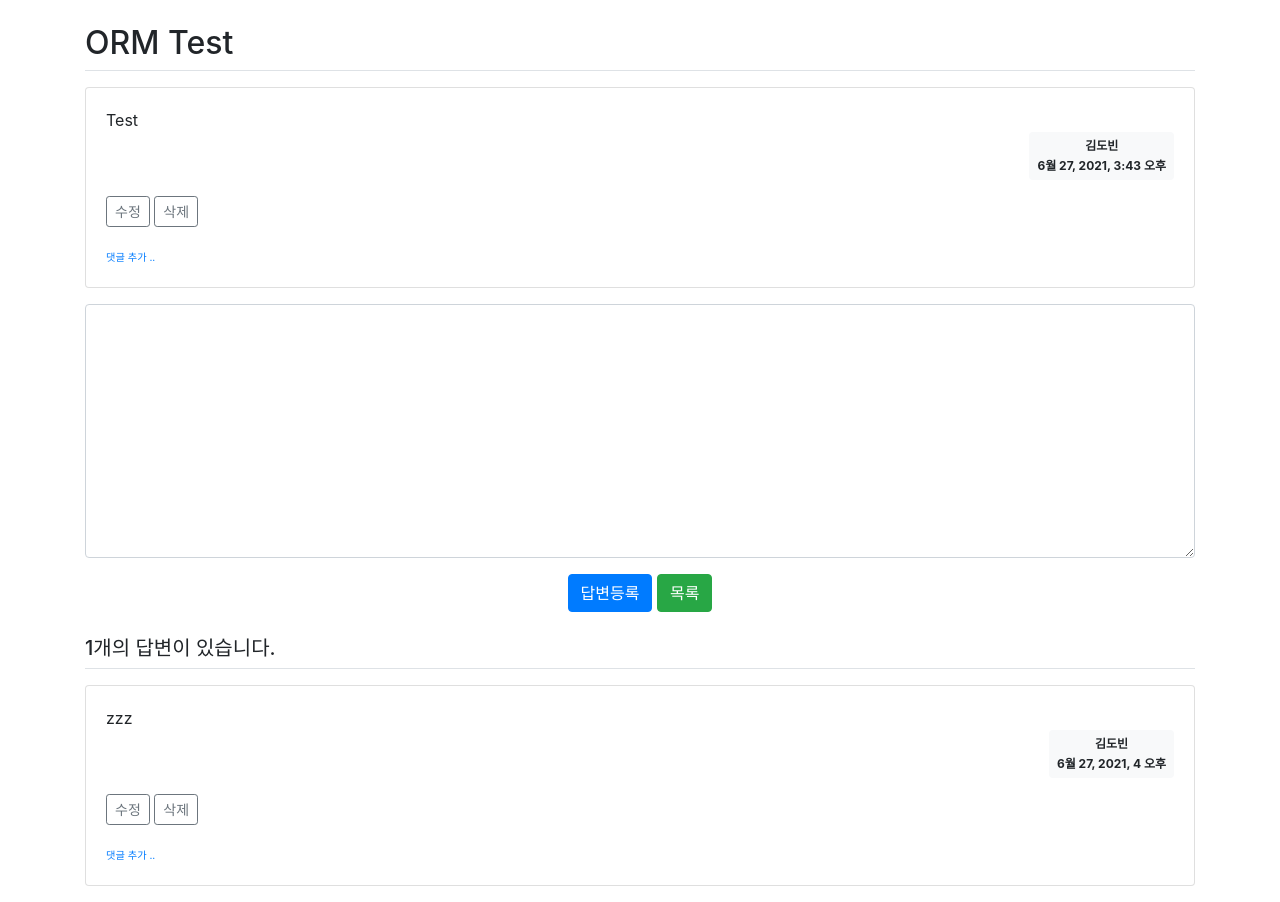
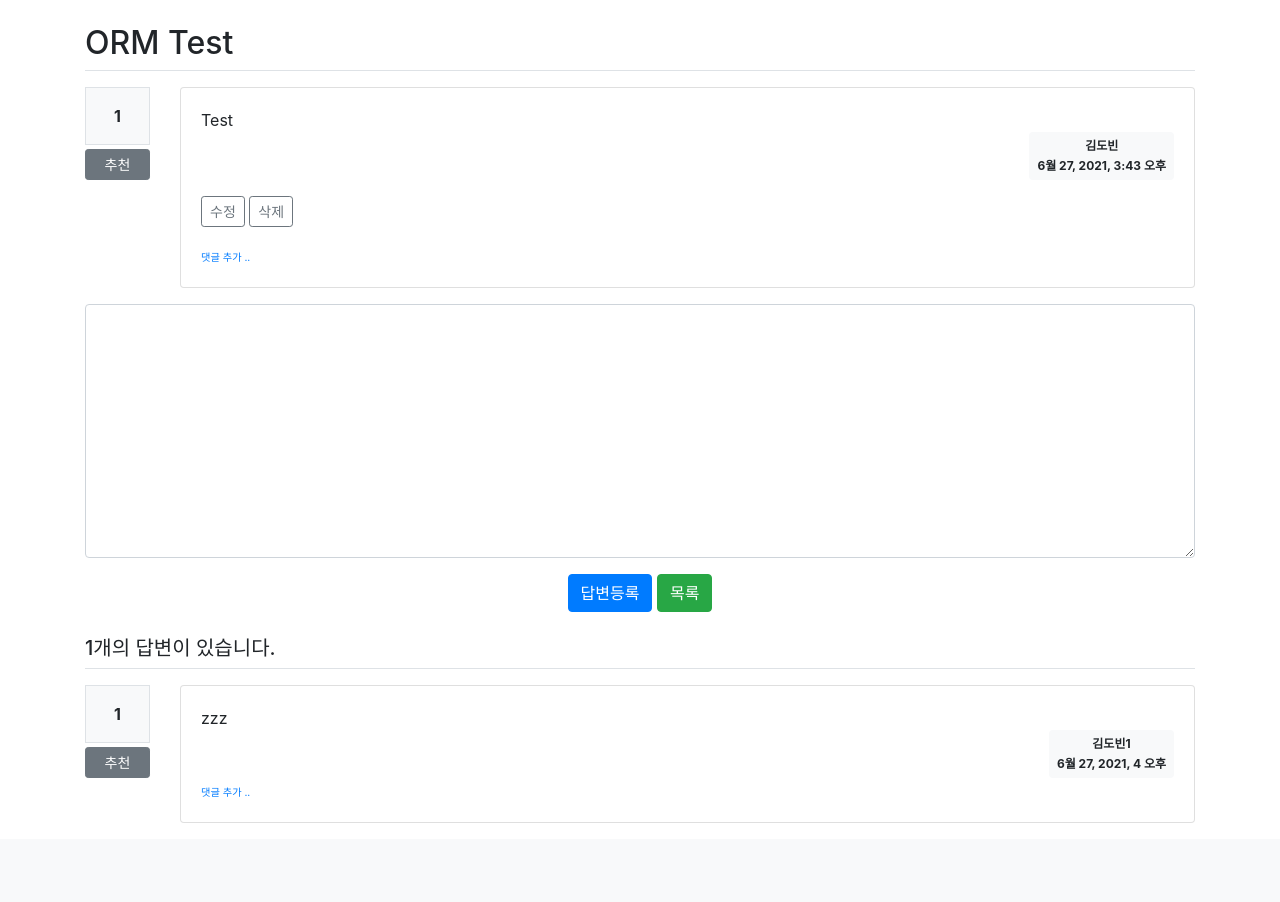
Before and after one commit to MenOfSillim/admin_page, a Django app: page /pybo/answer/create/1/ in a window 1280 px wide. Shown: the part 57-959 px from the top of the page. After the commit the page ends 880 px from the top, so only its background shows below. Run offline with Django 3.2, Linux system fonts and the light colour scheme; a user stored in the database is signed in; data comes from the database, SQL or seed files in the repository; both versions use the stored data as it was after the commit; data that the repository does not hold is empty; parts of the project's set-up code (start-up, migrations or seed data) failed here and were passed over; some libraries are stand-ins or nearby versions.

Commit message:
3-12 추천 기능 추가하기  -> 완료

```diff
--- a/pybo/models.py
+++ b/pybo/models.py
@@ -3,22 +3,24 @@
 
 
 class Question(models.Model):
-    author = models.ForeignKey(User, on_delete=models.CASCADE, null=True)
+    author = models.ForeignKey(User, on_delete=models.CASCADE, related_name='author_question')
     subject = models.CharField(max_length=200)
     content = models.TextField()
     create_date = models.DateTimeField()
     modify_date = models.DateTimeField(null=True, blank=True)
+    voter = models.ManyToManyField(User, related_name='voter_question')
 
     def __str__(self):
         return self.subject
 
 
 class Answer(models.Model):
-    author = models.ForeignKey(User, on_delete=models.CASCADE, null=True)
+    author = models.ForeignKey(User, on_delete=models.CASCADE, related_name='author_answer')
     question = models.ForeignKey(Question, on_delete=models.CASCADE)
     content = models.TextField()
     create_date = models.DateTimeField()
     modify_date = models.DateTimeField(null=True, blank=True)
+    voter = models.ManyToManyField(User, related_name='voter_answer')
 
 
 class Comment(models.Model):
--- a/pybo/urls.py
+++ b/pybo/urls.py
@@ -1,6 +1,5 @@
 from django.urls import path
-from pybo.views import base_views, question_views, answer_views, comment_views
-
+from pybo.views import base_views, question_views, answer_views, comment_views, vote_views
 
 app_name = 'pybo'
 
@@ -27,4 +26,8 @@
     path('comment/create/answer/<int:answer_id>/', comment_views.comment_create_answer, name='comment_create_answer'),
     path('comment/modify/answer/<int:comment_id>/', comment_views.comment_modify_answer, name='comment_modify_answer'),
     path('comment/delete/answer/<int:comment_id>/', comment_views.comment_delete_answer, name='comment_delete_answer'),
+
+    # vote_views.py
+    path('vote/question/<int:question_id>/', vote_views.vote_question, name='vote_question'),
+    path('vote/answer/<int:answer_id>/', vote_views.vote_answer, name='vote_answer'),
 ]
--- a/templates/pybo/question_detail.html
+++ b/templates/pybo/question_detail.html
@@ -11,7 +11,14 @@
         </div>
     {% endif %}
     <h2 class="border-bottom py-2">{{ question.subject }}</h2>
-    <div class="card my-3">
+    <div class="row my-3">
+        <div class="col-1"> <!-- 추천영역 -->
+            <div class="bg-light text-center p-3 border font-weight-bolder mb-1">{{question.voter.count}}</div>
+            <a href="#" data-uri="{% url 'pybo:vote_question' question.id  %}"
+               class="recommend btn btn-sm btn-secondary btn-block my-1">추천</a>
+        </div>
+        <div class="col-11"> <!-- 질문영역 -->
+            <div class="card">
                 <div class="card-body">
                     <div class="card-text" style="white-space: pre-line;">{{ question.content }}</div>
                     <div class="d-flex justify-content-end">
@@ -62,6 +69,8 @@
                     <!-- 질문 댓글 End -->
                 </div>
             </div>
+        </div>
+    </div>
     <form action="{% url 'pybo:answer_create' question.id %}" method="post" class="my-3">
         {% csrf_token %}
         {% if form.errors %}
@@ -85,7 +94,14 @@
     </form>
     <h5 class="border-bottom my-3 py-2">{{question.answer_set.count}}개의 답변이 있습니다.</h5>
     {% for answer in question.answer_set.all %}
-        <div class="card my-3">
+    <div class="row my-3">
+        <div class="col-1">  <!-- 추천영역 -->
+            <div class="bg-light text-center p-3 border font-weight-bolder mb-1">{{answer.voter.count}}</div>
+            <a href="#" data-uri="{% url 'pybo:vote_answer' answer.id  %}"
+                class="recommend btn btn-sm btn-secondary btn-block my-1">추천</a>
+        </div>
+        <div class="col-11">  <!-- 답변영역 -->
+            <div class="card">
                 <div class="card-body">
                     <div class="card-text" style="white-space: pre-line;">{{ answer.content }}</div>
                     <div class="d-flex justify-content-end">
@@ -137,6 +153,7 @@
             </div>
         {% endfor %}
         </div>
+    </div>
 {% endblock %}
 {% block script %}
     <script type='text/javascript'>
@@ -146,6 +163,11 @@
                 location.href = $(this).data('uri');
             }
         });
+        $(".recommend").on('click', function() {
+            if(confirm("정말로 추천하시겠습니까?")) {
+                location.href = $(this).data('uri');
+            }
+        });
     });
     </script>
 {% endblock %}
```
Also changed, not shown: pybo/views/vote_views.py (added, +27 -0 lines), templates/pybo/question_list.html (+7 -1 lines), db.sqlite3, pybo/migrations/0001_initial.py, pybo/migrations/0002_question_author.py (deleted), pybo/migrations/0003_answer_author.py (deleted). Lines whose indentation alone changed are shown as unchanged.
